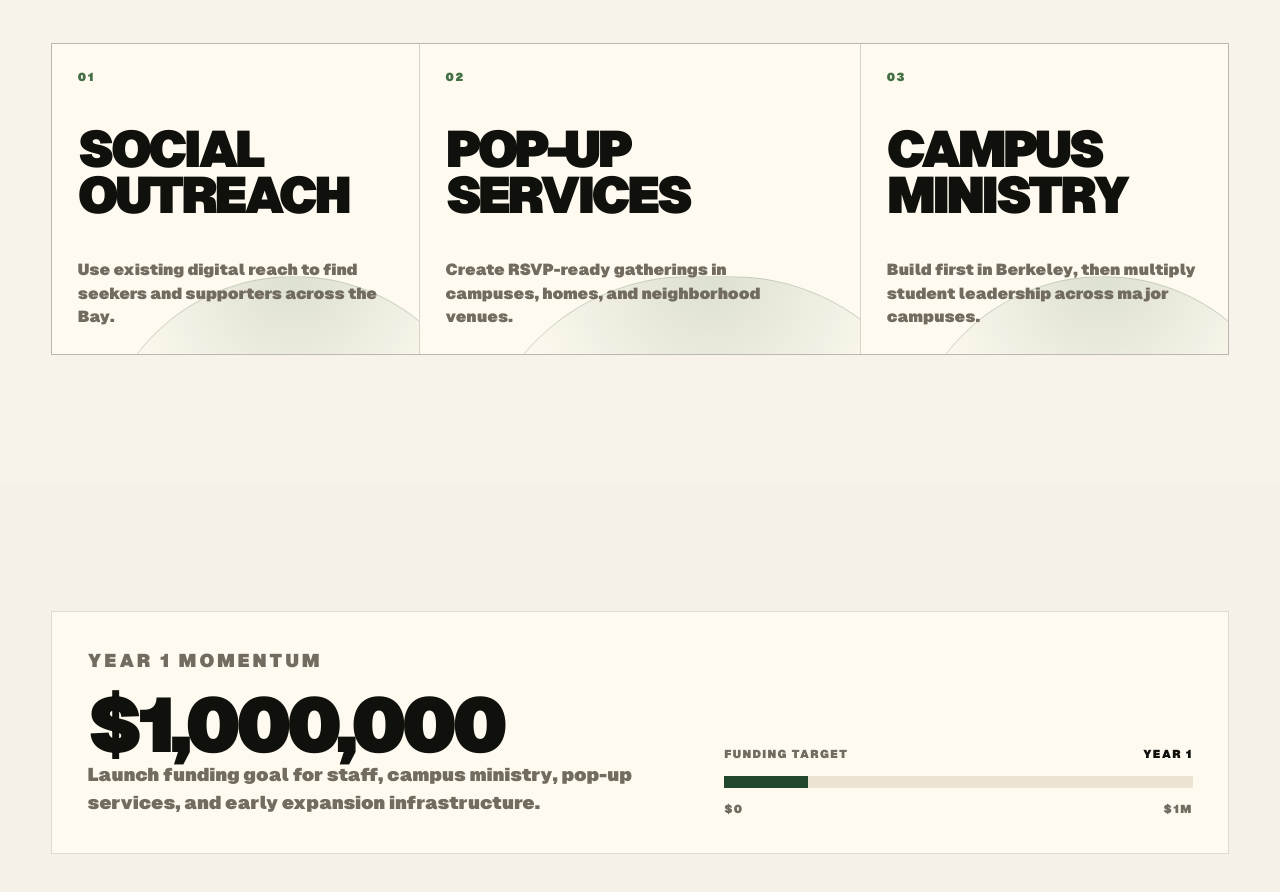
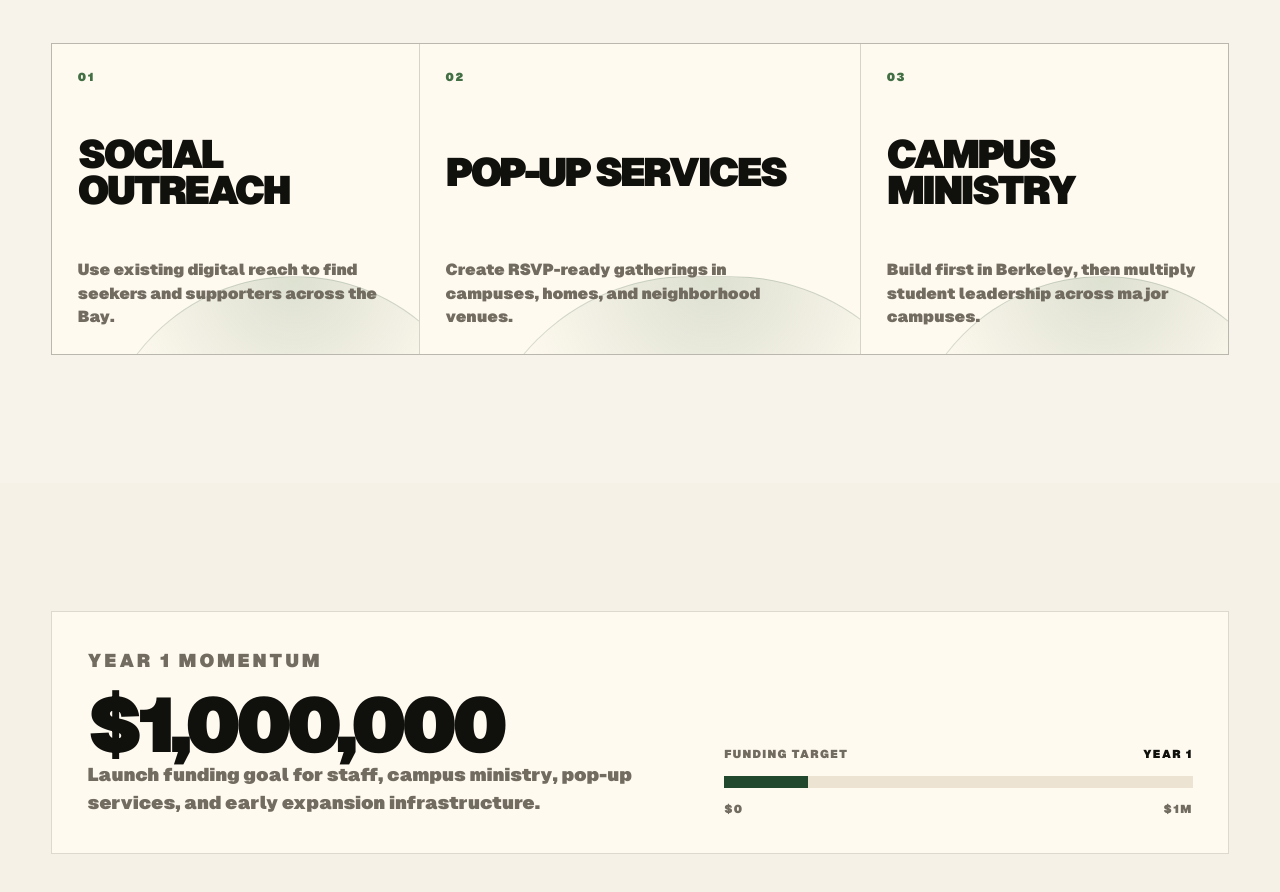
Before and after one commit to thecreativecompany/planting-the-bay, a Next.js app: page / in a window 1280 px wide. Shown: the part 2486-3378 px from the top of the page. Built offline with nearby package versions, Linux system fonts and the light colour scheme.

Commit message:
Update globals.css

```diff
--- a/app/globals.css
+++ b/app/globals.css
@@ -199,7 +199,7 @@ img, iframe { max-width: 100%; }
 .funnel-card { position: relative; min-height: 310px; display: grid; align-content: space-between; gap: 1rem; padding: clamp(1rem, 2vw, 1.6rem); background: var(--cream); overflow: hidden; }
 .funnel-card::before { content: ""; position: absolute; inset: auto -20% -45% 12%; height: 70%; border: 1px solid rgba(33,72,45,.16); border-radius: 999px 999px 0 0; background: radial-gradient(circle at 50% 0%, rgba(66,111,68,.18), transparent 65%); }
 .funnel-card span { color: var(--green-2); font-size: 0.72rem; font-weight: 950; letter-spacing: 0.14em; text-transform: uppercase; }
-.funnel-card h3 { position: relative; margin: 0; font-size: clamp(2rem, 4vw, 4.6rem); font-weight: 950; letter-spacing: -0.07em; line-height: 0.9; text-transform: uppercase; }
+.funnel-card h3 { position: relative; margin: 0; font-size: clamp(1.85rem, 3.1vw, 3.55rem); font-weight: 950; letter-spacing: -0.065em; line-height: 0.92; text-transform: uppercase; }
 .funnel-card p { position: relative; max-width: 320px; margin: 0; color: var(--muted); line-height: 1.45; }
 
 .momentum-card, .story-card, .give-frame, .email-inner, .sub-hero, .sub-content { width: min(var(--max), 100%); margin-inline: auto; }
```
